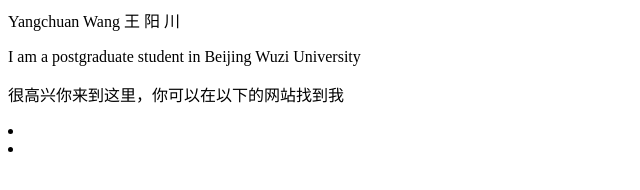
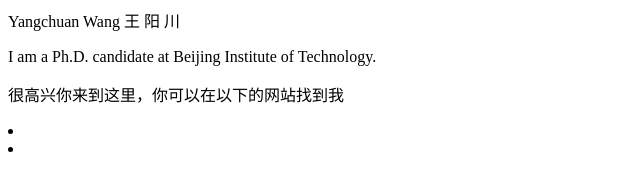
Before and after one commit to tHappo/tHappo.github.io, a plain HTML site: page index.html in a window 1280 px wide. Shown: the full height of the page, 0-640 px from the left. Drawn offline with Linux system fonts and the light colour scheme.

Commit message:
Update index.html

```diff
--- a/index.html
+++ b/index.html
@@ -1,5 +1,5 @@
 <p>Yangchuan Wang   王 阳 川</p>
-<p>I am a postgraduate student in Beijing Wuzi University </p>
+<p>I am a Ph.D. candidate at Beijing Institute of Technology. </p>
 <p>很高兴你来到这里，你可以在以下的网站找到我</p>
 
 <u1>
```
